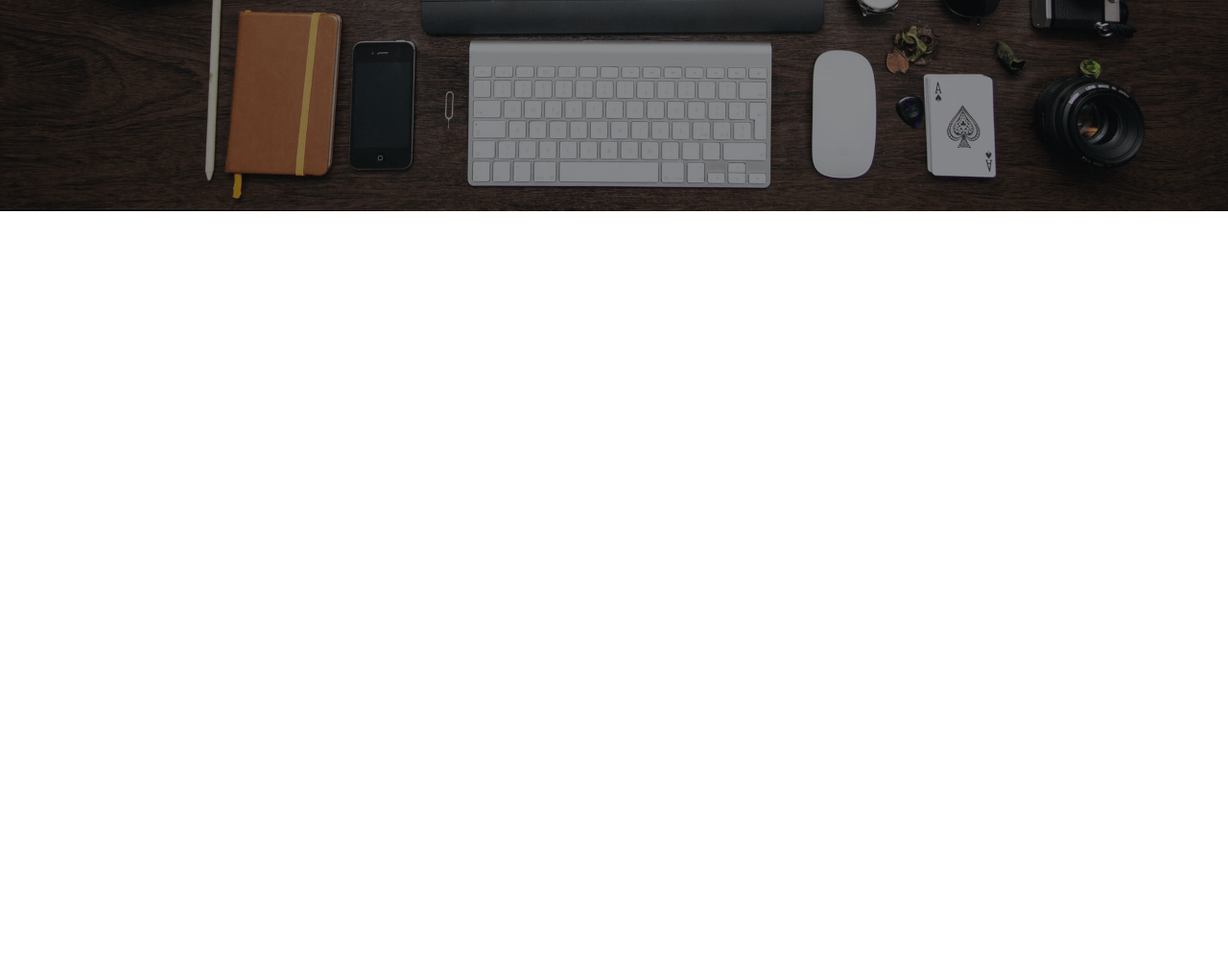
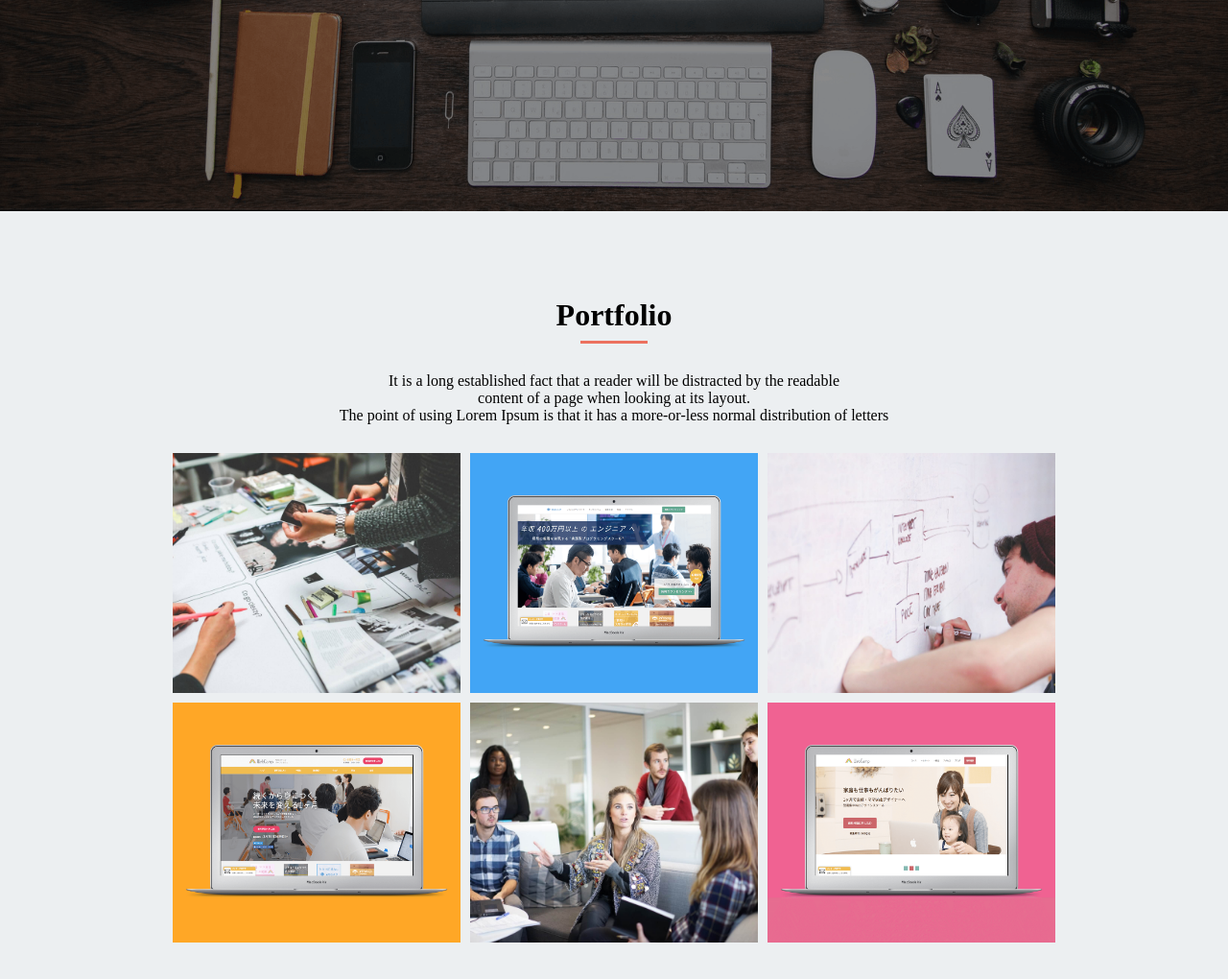
Before and after one commit to sukepio/MySite, a plain HTML site: page index.html in a window 1280 px wide. Shown: the part 500-1520 px from the top of the page at 96% size. Before the commit the page ends 800 px from the top, so only its background shows below. Drawn offline with Linux system fonts and the light colour scheme.

Commit message:
[Add] portfolio

```diff
--- a/index.html
+++ b/index.html
@@ -27,7 +27,27 @@
       <p>simply dummy text of the printing</p>
     </section>
 
-    <div class="portfolio"></div>
+    <div class="portfolio-container">
+      <div class="contents">
+        <section class="portfolio-content">
+          <h2 class="portfolio-heading">Portfolio</h2>
+          <p class="border"></p>
+          <p class="portfolio-text">It is a long established fact that a reader will be distracted by the readable<br />
+          content of a page when looking at its layout.<br />
+        The point of using Lorem Ipsum is that it has a more-or-less normal distribution of letters</p>
+        </section>
+
+        <div class="portfolio-images">
+          <div class="img"></div>
+          <div class="img"></div>
+          <div class="img"></div>
+          <div class="img"></div>
+          <div class="img"></div>
+          <div class="img"></div>
+        </div>
+      </div>
+
+    </div>
 
     <section class="feature"></section>
 
--- a/styles.css
+++ b/styles.css
@@ -64,3 +64,90 @@ header {
   color: #fafafa;
   text-align: center;
 }
+/* メインヴィジュアルここまで */
+
+/* ポートフォリオここから */
+.portfolio-container {
+  padding: 90px 0;
+  background-color: #eceff1;
+}
+
+.contents {
+  width: 920px;
+  margin: 0 auto;
+}
+
+.portfolio-content {
+  text-align: center;
+}
+
+.portfolio-heading {
+  font-size: 32px;
+  color: #000;
+}
+
+.border {
+  height: 3px;
+  width: 70px;
+  border-bottom: 3px solid #ec715f;
+  margin: 8px auto 30px;
+}
+
+.portfolio-text {
+  font-size: 16px;
+  color: #000;
+}
+
+.portfolio-images {
+  display: flex;
+  flex-wrap: wrap;
+  margin-top: 30px;
+}
+
+.portfolio-images .img {
+  height: 250px;
+  width: 300px;
+  margin-right: 10px;
+  margin-bottom: 10px;
+  background-color: pink;
+}
+
+.portfolio-images .img:nth-child(1) {
+  background-image: url("img/sketch.jpg");
+  background-size: cover;
+  background-position: center;
+}
+.portfolio-images .img:nth-child(2) {
+  background-image: url("img/websuku.png");
+  background-size: cover;
+  background-position: center;
+}
+.portfolio-images .img:nth-child(3) {
+  background-image: url("img/write.jpg");
+  background-size: cover;
+  background-position: center;
+}
+.portfolio-images .img:nth-child(4) {
+  background-image: url("img/webcamp.png");
+  background-size: cover;
+  background-position: center;
+}
+.portfolio-images .img:nth-child(5) {
+  background-image: url("img/talk.jpg");
+  background-size: cover;
+  background-position: center;
+}
+.portfolio-images .img:nth-child(6) {
+  background-image: url("img/webcamp-mother.png");
+  background-size: cover;
+  background-position: center;
+}
+
+.portfolio-images .img:nth-child(3n) {
+  margin-right: 0;
+}
+
+.portfolio-images .img:nth-child(n+4) {
+  margin-bottom: 0;
+}
+/* ポートフォリオここまで */
```
